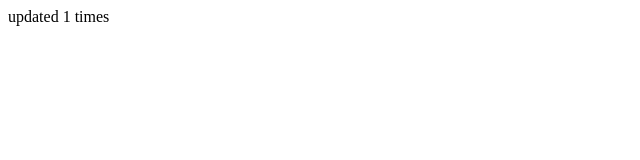
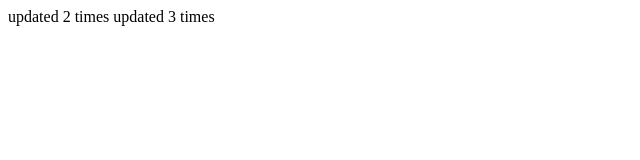
Before and after one commit to coralnodes/test-repo, a plain HTML site: page index.html in a window 1280 px wide. Shown: the whole page, without its empty margins (0-640 px from the left). Drawn offline with Linux system fonts and the light colour scheme.

Commit message:
committing third change

```diff
--- a/index.html
+++ b/index.html
@@ -7,6 +7,7 @@
     <title>Test repo</title>
 </head>
 <body>
-    updated 1 times
+    updated 2 times
+    updated 3 times
 </body>
 </html>
```
